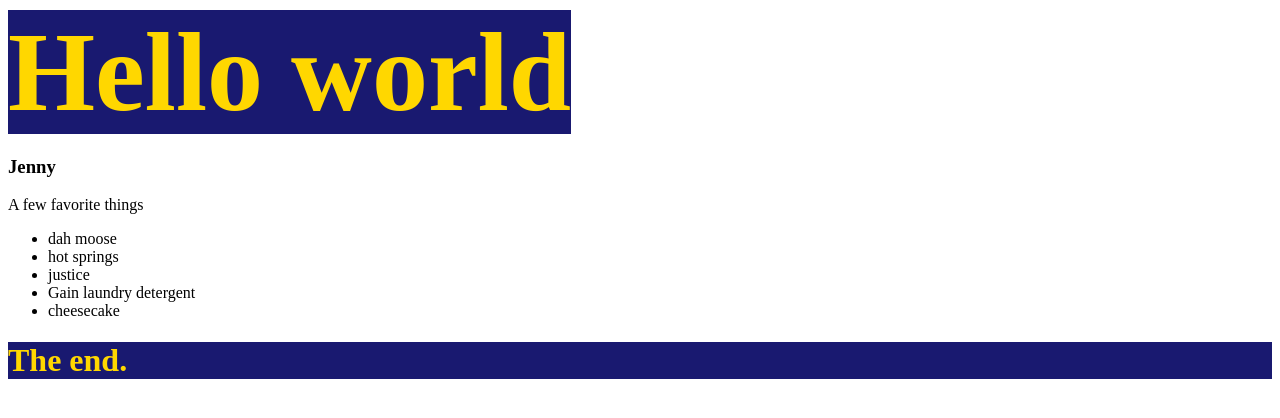
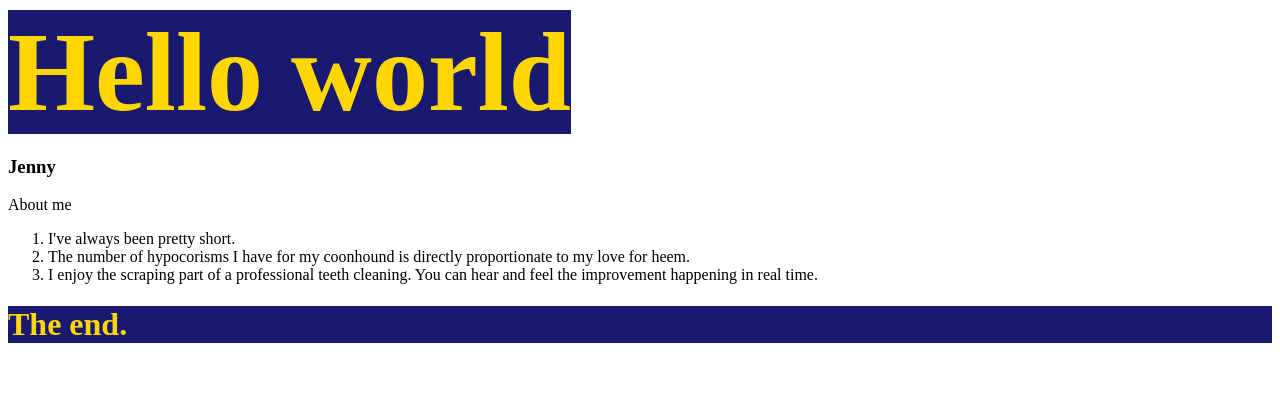
Before and after one commit to ricejl/day-1, a plain HTML site: page index.html in a window 1280 px wide. Drawn offline with Linux system fonts and the light colour scheme.

Commit message:
Change list from favorites to about me

```diff
--- a/index.html
+++ b/index.html
@@ -5,20 +5,24 @@
     <meta name="viewport" content="width=device-width, initial-scale=1.0" />
     <meta http-equiv="X-UA-Compatible" content="ie=edge" />
     <title>Document</title>
-    <link rel="stylesheet" href="style.css">
+    <link rel="stylesheet" href="style.css" />
   </head>
 
   <body>
     <h1 class="text-gold">Hello world</h1>
     <h3>Jenny</h3>
     <div>
-      <p class="text-gold">A few favorite things</p>
-      <ul>
-        <li>dah moose</li>
-        <li>hot springs</li>
-        <li>justice</li>
-        <li>Gain laundry detergent</li>
-        <li>cheesecake</li>
+      <p class="text-gold">About me</p>
+      <ol>
+        <li>I've always been pretty short.</li>
+        <li>
+          The number of hypocorisms I have for my coonhound is directly
+          proportionate to my love for heem.
+        </li>
+        <li>
+          I enjoy the scraping part of a professional teeth cleaning. You can
+          hear and feel the improvement happening in real time.
+        </li>
       </ol>
     </div>
     <h1>The end.</h1>
```
